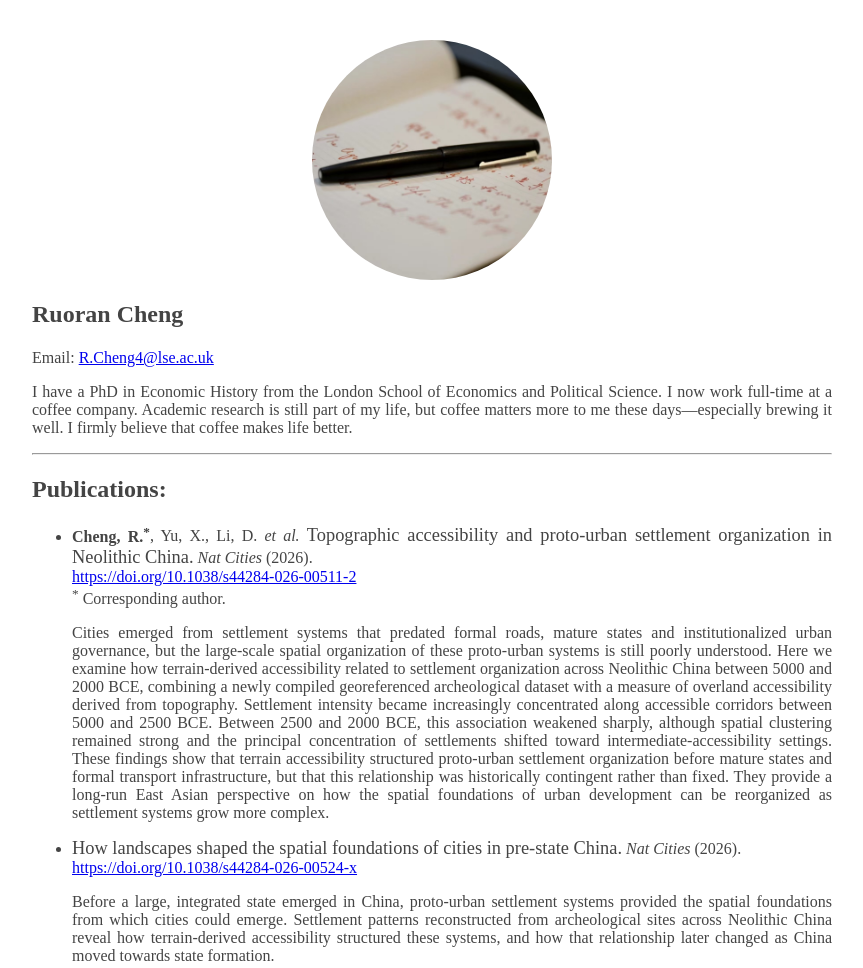
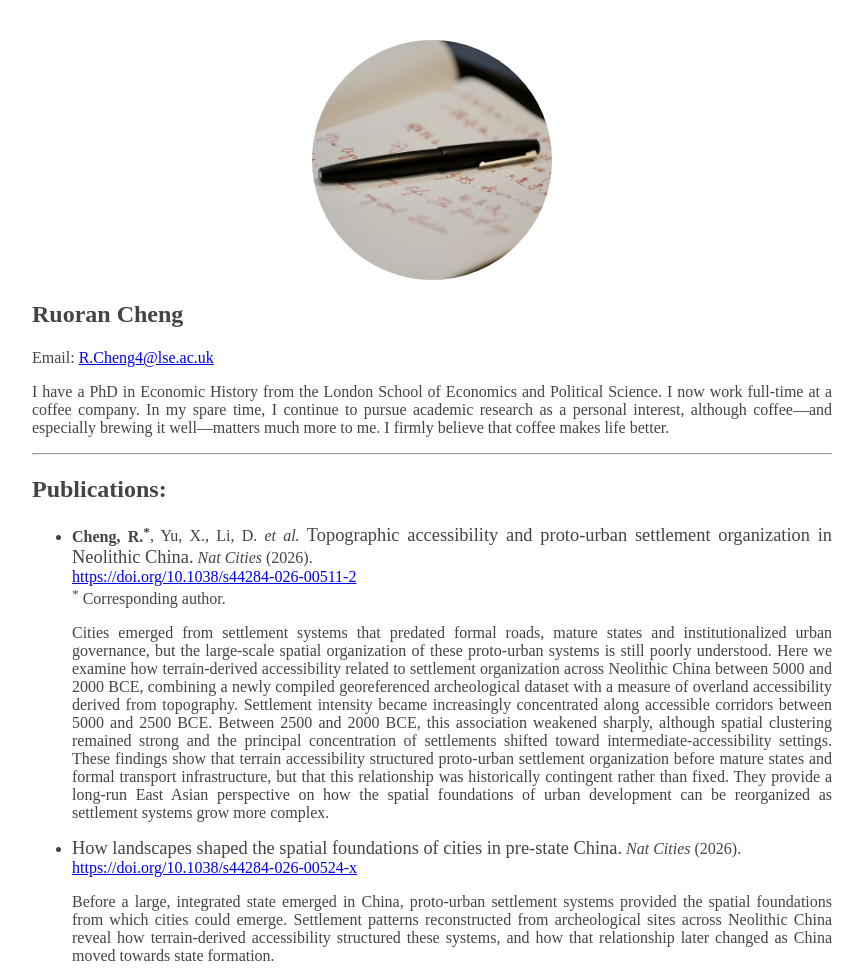
Before and after one commit to ruoranc/website, a plain HTML site: page index.html in a window 1280 px wide. Shown: the top 968 px of the page, without its empty margins (208-1071 px from the left). Drawn offline with Linux system fonts and the light colour scheme.

Commit message:
Update index.html

```diff
--- a/index.html
+++ b/index.html
@@ -39,8 +39,7 @@
         Email: <a
           href="mailto:R.Cheng4@lse.ac.uk">R.Cheng4@lse.ac.uk</a>
       </p>
-      <p>I have a PhD in Economic History from the London School of Economics and Political Science. I now work full-time at a coffee company. Academic research is still part of my life, but coffee matters more to me these days—especially brewing it well. I firmly believe that coffee makes life better.
-</p>
+      <p>I have a PhD in Economic History from the London School of Economics and Political Science. I now work full-time at a coffee company. In my spare time, I continue to pursue academic research as a personal interest, although coffee—and especially brewing it well—matters much more to me. I firmly believe that coffee makes life better.</p>
 
       <hr />
       <h2>Publications:</h2>
```
